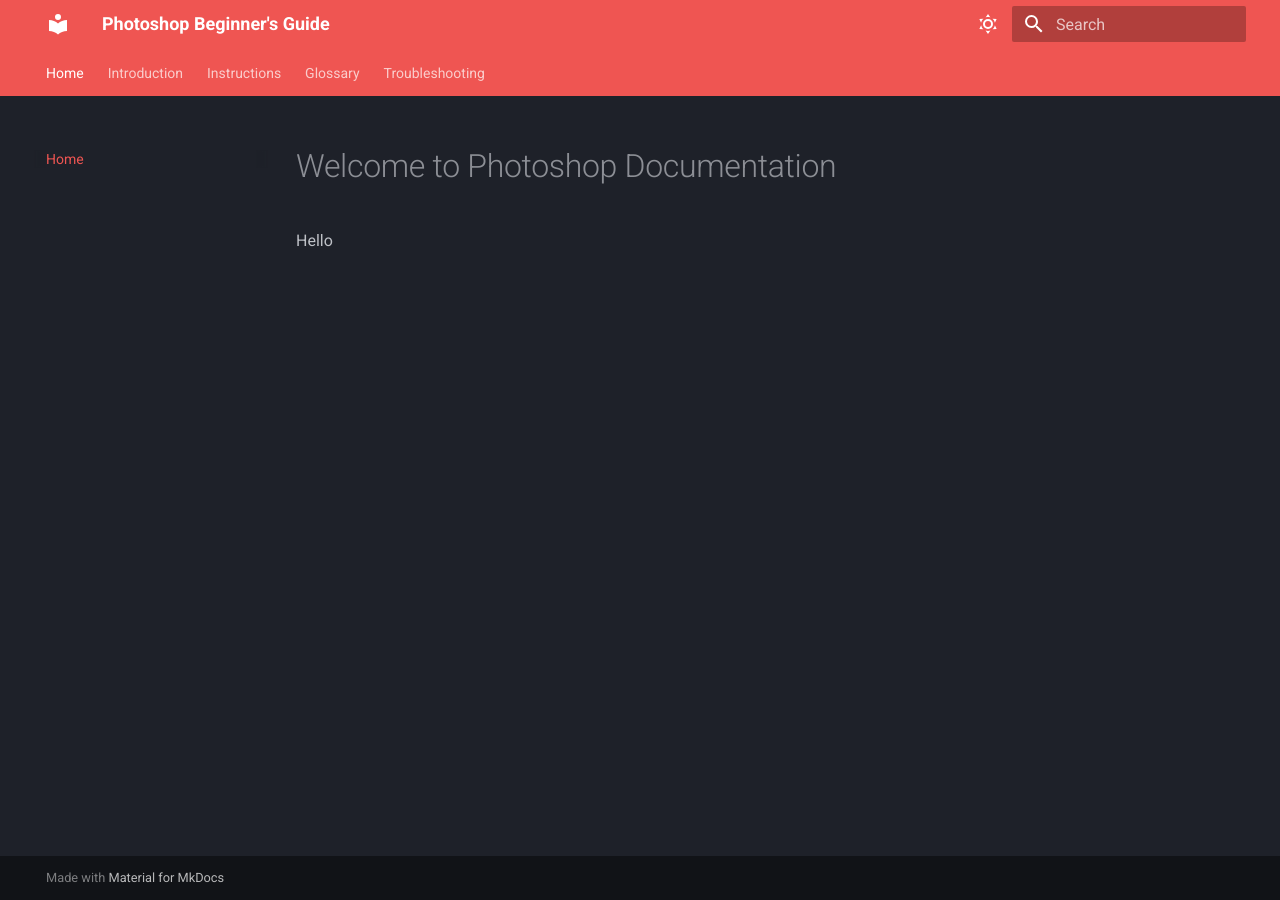
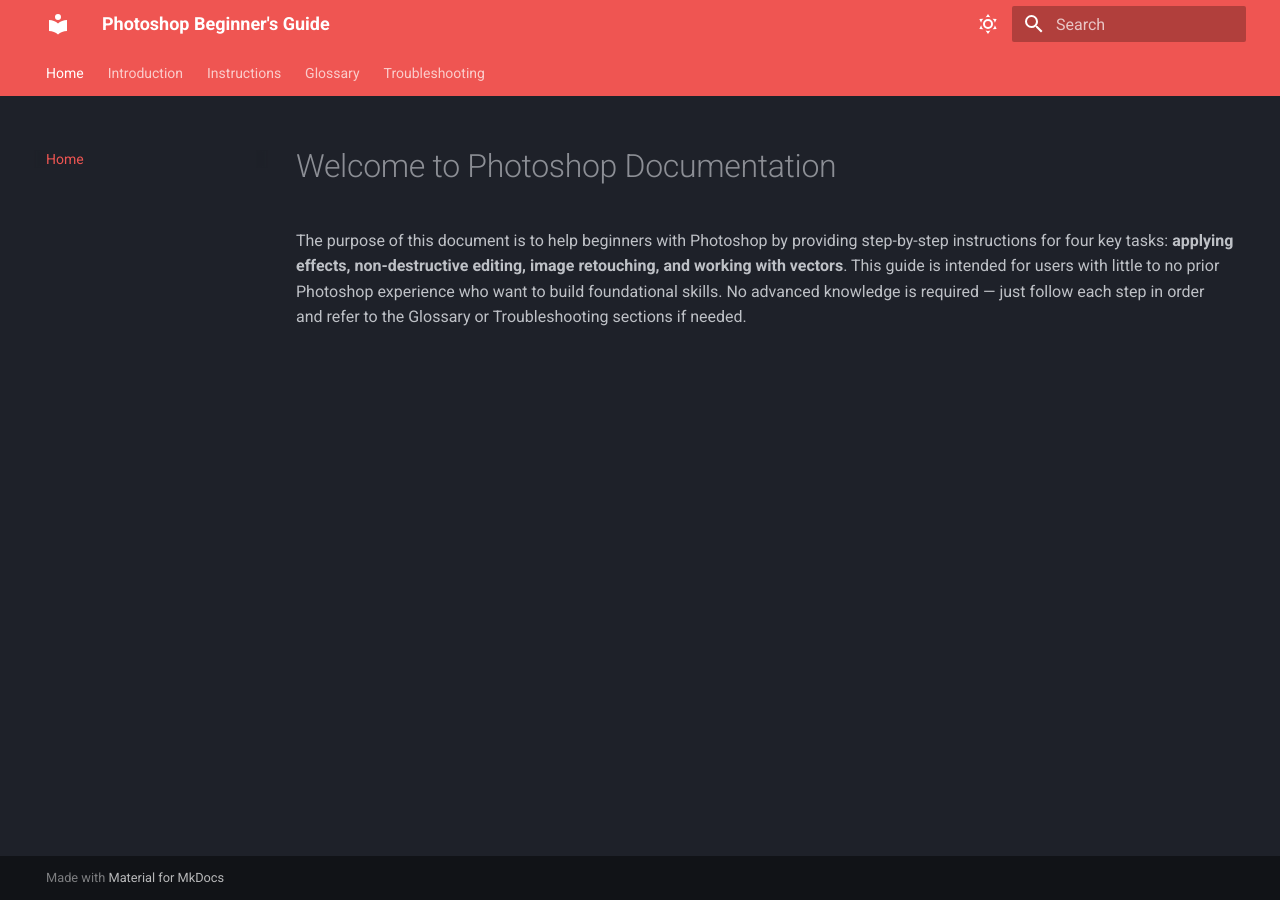
Before and after one commit to ShervinBabaei2007/mkdoc-UserDoc, an MkDocs documentation site: the page built from docs/index.md, in a window 1280 px wide. Built offline with MkDocs 1.6.1 and Material for MkDocs 9.7.7, drawn with Linux system fonts in a browser that asks for light colours.

```diff
--- a/docs/index.md
+++ b/docs/index.md
@@ -1,3 +1,3 @@
 # Welcome to Photoshop Documentation
 
-Hello
+The purpose of this document is to help beginners with Photoshop by providing step-by-step instructions for four key tasks: **applying effects, non-destructive editing, image retouching, and working with vectors**. This guide is intended for users with little to no prior Photoshop experience who want to build foundational skills. No advanced knowledge is required — just follow each step in order and refer to the Glossary or Troubleshooting sections if needed.
```
Also changed, not shown: docs/introduction.md (+0 -2 lines).
